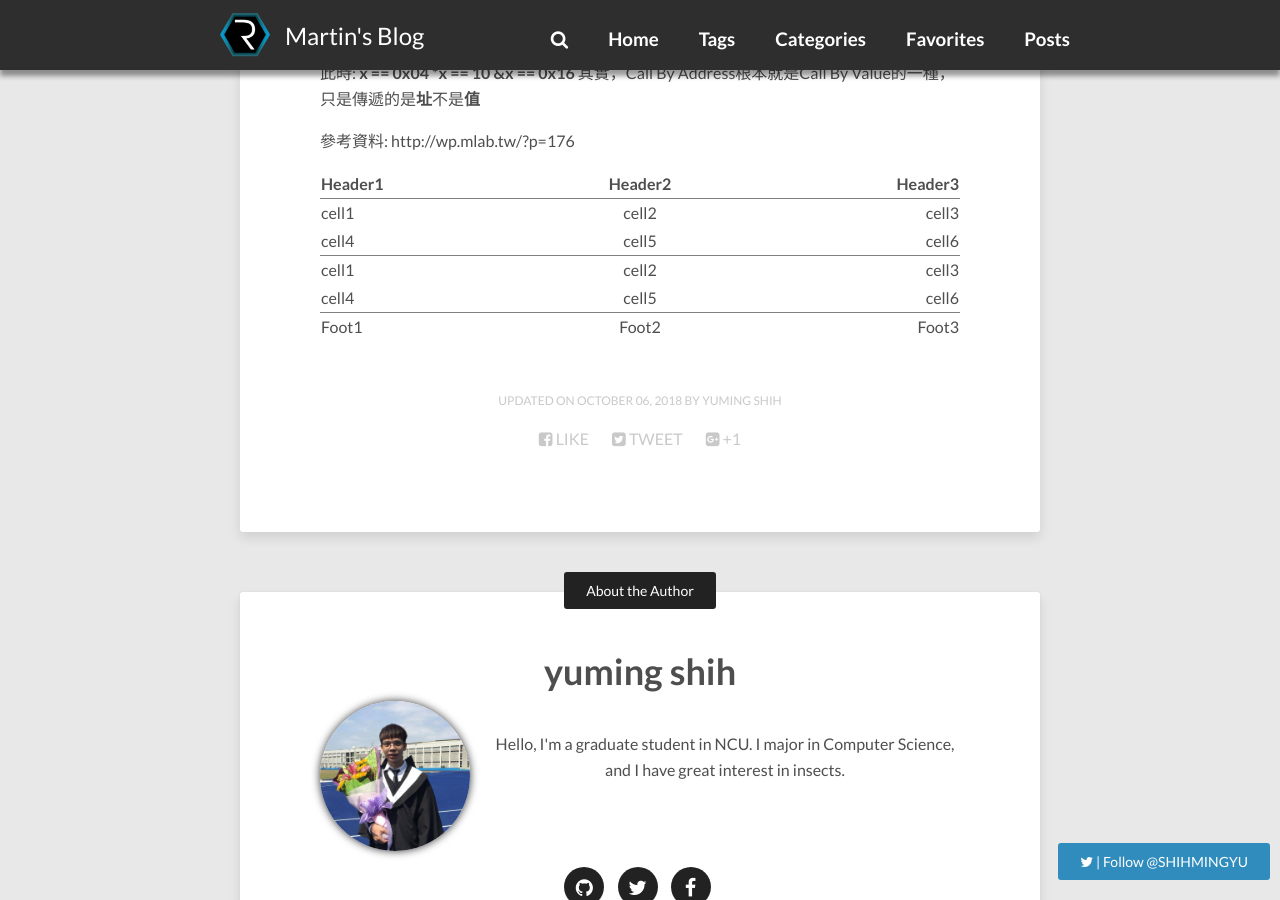
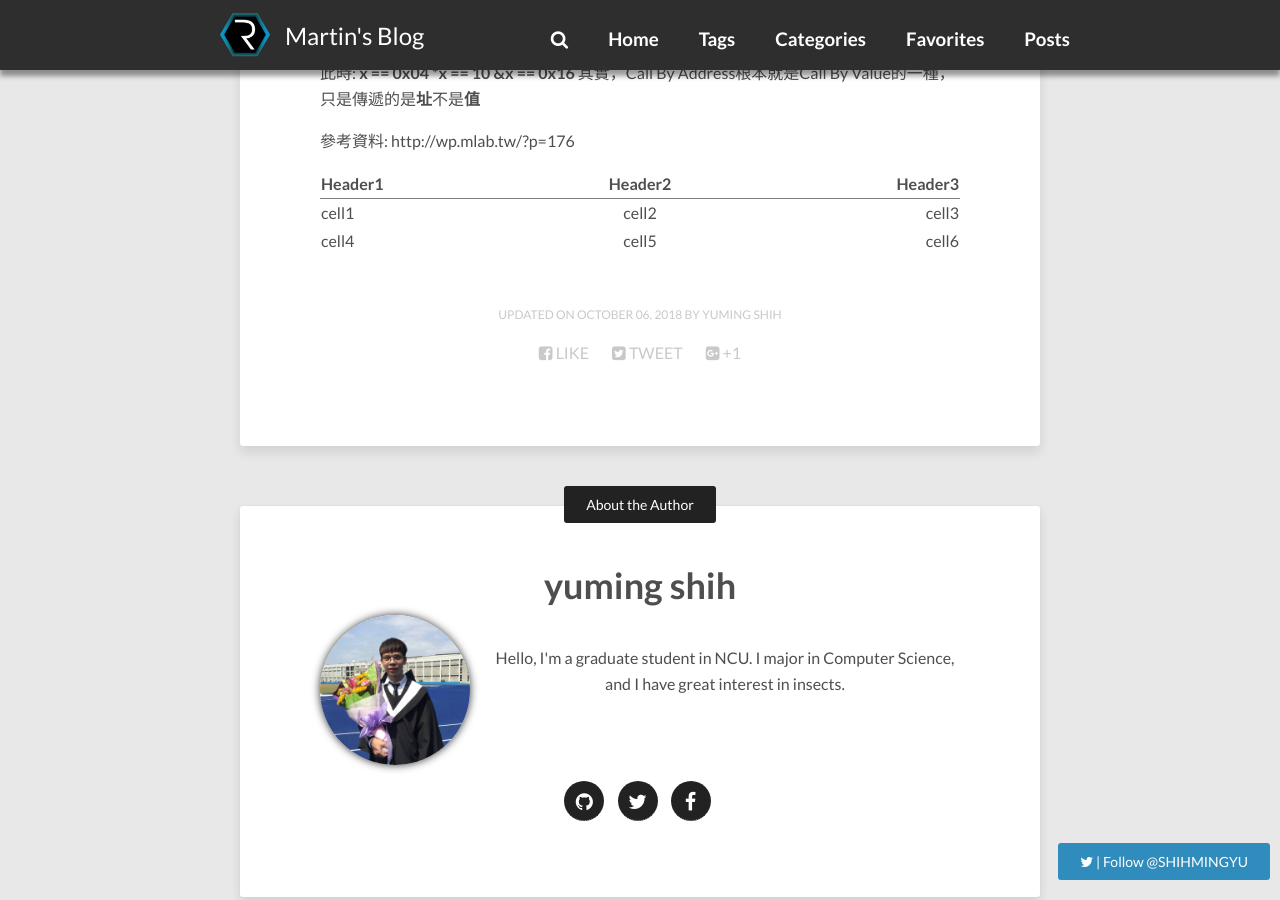
Before and after one commit to aa3710079/blog-old, a Jekyll site: the page built from _posts/2018-10-06-parameter-pass.md, in a window 1280 px wide and 900 px high, scrolled down 3244 px. Built offline with Jekyll 4.4.1, drawn with Linux system fonts in a browser that asks for light colours; nearby versions of some CDN libraries; comment, search, counter and statistics services are not loaded.

Commit message:
Update 2018-10-06-parameter-pass.md

```diff
--- a/_posts/2018-10-06-parameter-pass.md
+++ b/_posts/2018-10-06-parameter-pass.md
@@ -155,10 +155,5 @@ Swap完之後:
 | Header1 | Header2 | Header3 |
 |:--------|:-------:|--------:|
 | cell1   | cell2   | cell3   |
-| cell4   | cell5   | cell6   |
-|----
-| cell1   | cell2   | cell3   |
-| cell4   | cell5   | cell6   |
-|=====
-| Foot1   | Foot2   | Foot3
+| cell4   | cell5   | cell6
 {: rules="groups"}
```
